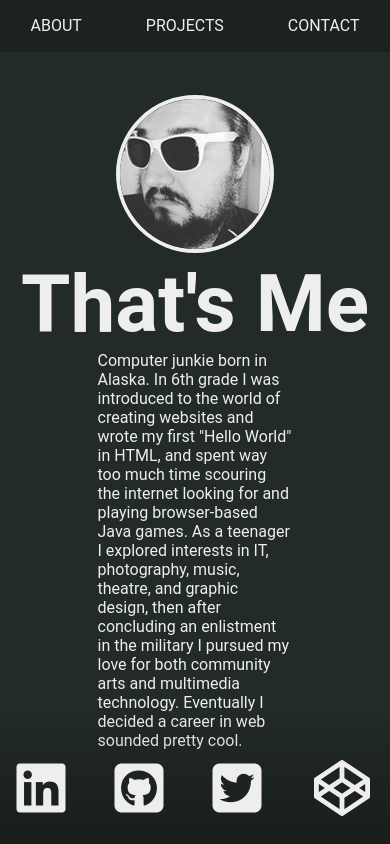
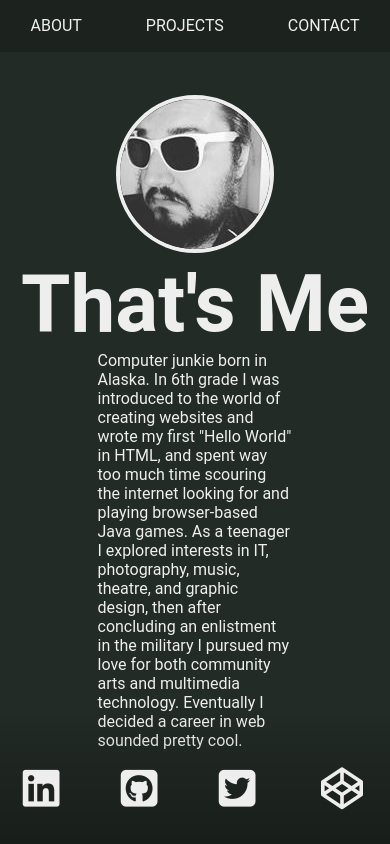
Before and after one commit to ja-br/ja-br.github.io, a plain HTML site: page index.html in a window 390 px wide. Drawn offline with Linux system fonts and the light colour scheme.

Commit message:
Tweaking mobile view

```diff
--- a/css/style.css
+++ b/css/style.css
@@ -186,11 +186,10 @@ footer a:hover{
     margin-bottom: 15%;
   }
 
-  .fa-7x{
-    transform: scale(.5,.5);
-  }
+
 
   footer a{
+    transform: scale(.5,.5);
     margin: 0;
   }
 }
```
